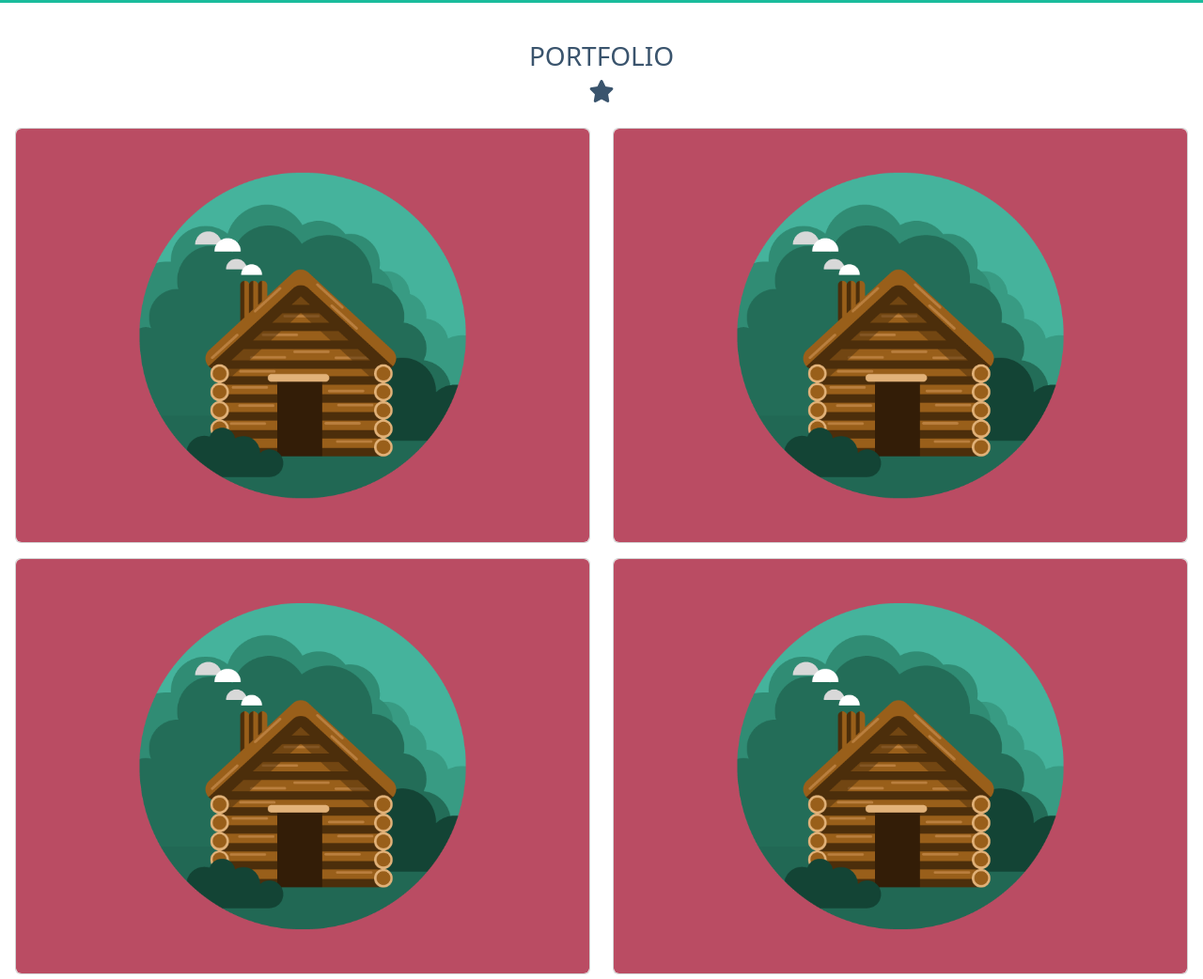
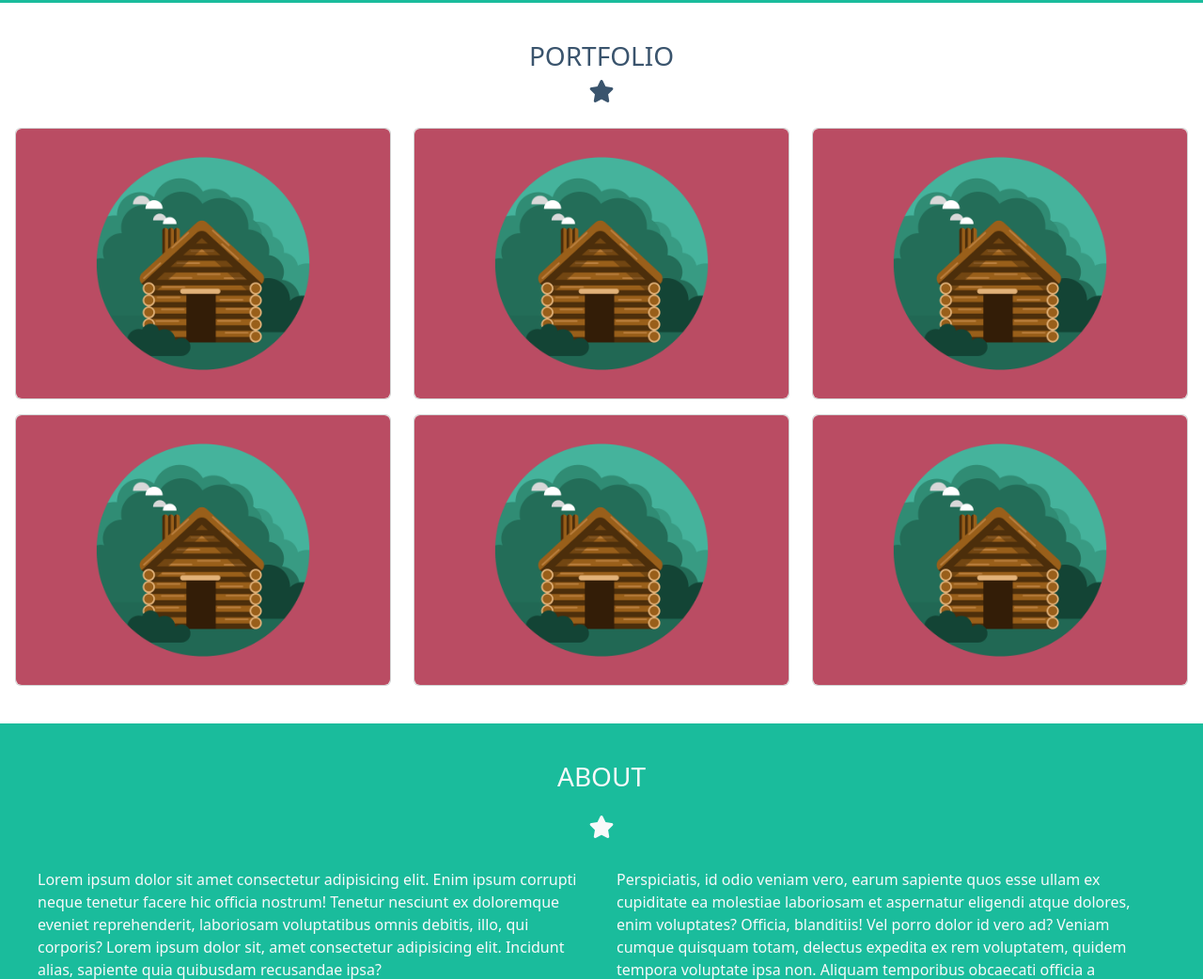
Before and after one commit to Lucaalex00/html-css-bootstrap-freelancer, a plain HTML site: page index.html in a window 1280 px wide. Shown: the part 240-1282 px from the top of the page at 94% size. Drawn offline with nearby package versions, Linux system fonts and the light colour scheme.

Commit message:
Add xl Responsive Commit

```diff
--- a/index.html
+++ b/index.html
@@ -29,7 +29,7 @@
         </div>
     </header>
     <!-- /#site_header -->
-
+    <main id="site_main">
         <section id="profile"
             class="debug col-12 d-flex flex-column justify-content-center align-items-center gap-3 text-center text-light p-4">
             <div class="profile_img debug">
@@ -56,7 +56,7 @@
             </div>
 
             <div class="row d-flex gy-3 debug ">
-            <div class="col-md-6 debug">
+                <div class="col-md-6 col-xl-4 debug">
                     <div class="card mx-auto debug">
                         <img class="rounded" src="./assets/img/cabin.png" alt="Cabin">
                     </div>
@@ -64,14 +64,14 @@
                 </div>
                 <!-- /.col -->
 
-            <div class="col-md-6 debug">
+                <div class="col-md-6 col-xl-4 debug">
                     <div class="card mx-auto debug">
                         <img class="rounded" src="./assets/img/cabin.png" alt="Cabin">
                     </div>
                     <!-- /.card -->
                 </div>
                 <!-- /.col -->
-            <div class="col-md-6 debug">
+                <div class="col-md-6 col-xl-4 debug">
                     <div class="card mx-auto debug">
                         <img class="rounded" src="./assets/img/cabin.png" alt="Cabin">
                     </div>
@@ -79,14 +79,14 @@
                 </div>
                 <!-- /.col -->
 
-            <div class="col-md-6 debug">
+                <div class="col-md-6 col-xl-4 debug">
                     <div class="card mx-auto debug">
                         <img class="rounded" src="./assets/img/cabin.png" alt="Cabin">
                     </div>
                     <!-- /.card -->
                 </div>
                 <!-- /.col -->
-            <div class="col-md-6 debug">
+                <div class="col-md-6 col-xl-4 debug">
                     <div class="card mx-auto debug">
                         <img class="rounded" src="./assets/img/cabin.png" alt="Cabin">
                     </div>
@@ -94,7 +94,7 @@
                 </div>
                 <!-- /.col -->
 
-            <div class="col-md-6 debug">
+                <div class="col-md-6 col-xl-4 debug">
                     <div class="card mx-auto debug">
                         <img class="rounded" src="./assets/img/cabin.png" alt="Cabin">
                     </div>
@@ -111,7 +111,8 @@
             <h3 class="debug p-3">ABOUT</h3>
             <i class="fa-solid fa-star"></i>
             <div class="p_container mt-3 mb-3">
-            <p class="debug col-8 col-md-6 p-3 mx-auto text-start">Lorem ipsum dolor sit amet consectetur adipisicing
+                <p class="debug col-8 col-md-6 p-3 mx-auto text-start">Lorem ipsum dolor sit amet consectetur
+                    adipisicing
                     elit.
                     Enim
                     ipsum
@@ -120,14 +121,18 @@
                     tenetur
                     facere hic officia nostrum! Tenetur nesciunt ex doloremque eveniet reprehenderit, laboriosam
                     voluptatibus omnis debitis, illo,
-                qui corporis? Lorem ipsum dolor sit, amet consectetur adipisicing elit. Incidunt alias, sapiente quia
+                    qui corporis? Lorem ipsum dolor sit, amet consectetur adipisicing elit. Incidunt alias, sapiente
+                    quia
                     quibusdam recusandae ipsa? </p>
                 <p class="debug col-8 col-md-6 p-3 mx-auto text-start">
-                Perspiciatis, id odio veniam vero, earum sapiente quos esse ullam ex cupiditate ea molestiae laboriosam
+                    Perspiciatis, id odio veniam vero, earum sapiente quos esse ullam ex cupiditate ea molestiae
+                    laboriosam
                     et
                     aspernatur eligendi atque dolores, enim voluptates? Officia, blanditiis! Vel porro dolor id vero ad?
-                Veniam cumque quisquam totam, delectus expedita ex rem voluptatem, quidem tempora voluptate ipsa non.
-                Aliquam temporibus obcaecati officia a consectetur, quia natus molestiae officiis cumque maxime sapiente
+                    Veniam cumque quisquam totam, delectus expedita ex rem voluptatem, quidem tempora voluptate ipsa
+                    non.
+                    Aliquam temporibus obcaecati officia a consectetur, quia natus molestiae officiis cumque maxime
+                    sapiente
                     ipsa et illum.</p>
             </div>
 
@@ -169,7 +174,8 @@
                     </div>
                     <div
                         class="border border-1 p-3 d-flex justify-content-center font-size-3 align-items-center rounded-circle">
-                    <a class="text-decoration-none text-light" href="#"><i class="fa-brands fa-google-plus-g "></i></a>
+                        <a class="text-decoration-none text-light" href="#"><i
+                                class="fa-brands fa-google-plus-g "></i></a>
                     </div>
                     <div
                         class="border border-1 p-3 d-flex justify-content-center font-size-3 align-items-center rounded-circle">
@@ -195,7 +201,7 @@
 
         </section>
         <!-- /#INFO -->
-
+    </main>
     <footer id="site_footer" class="debug col-12">
         <div class="debug footer_container d-flex justify-content-center align-items-center text-light p-4">
             <div>Copyright <i class="fa-regular fa-copyright"></i> Your Website 2019 </div>
```
Also changed, not shown: assets/css/style.css (+7 -1 lines). Lines whose indentation alone changed are shown as unchanged.
